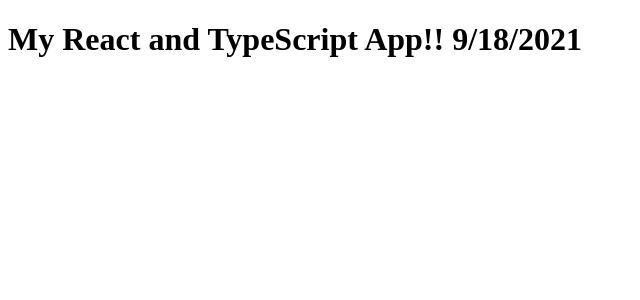
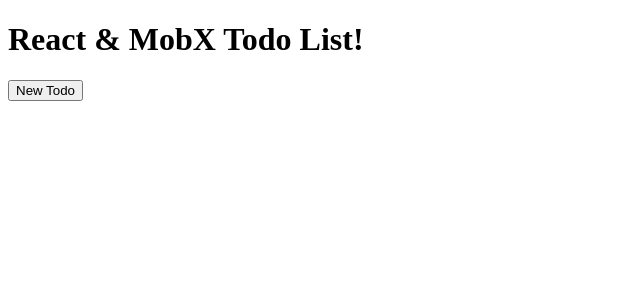
Before and after one commit to Simraki/tpu_rasp, a React (Create React App) app: page / in a window 1280 px wide. Shown: the top 300 px of the page, without its empty margins (0-640 px from the left). Built offline with nearby package versions, Linux system fonts and the light colour scheme.

Commit message:
1) update webpack.dev.config.ts 2) disable experimental decorators 3) add Todo functionality

```diff
--- /dev/null
+++ b/src/components/App.tsx
@@ -0,0 +1,13 @@
+import React from 'react'
+import TodoView from "./TodoView";
+import { TodoViewModel } from "./TodoViewModel";
+
+const App = (): JSX.Element => {
+    return (
+        <div className="container">
+            <TodoView viewModel={new TodoViewModel()}/>
+        </div>
+    )
+}
+
+export default App
--- /dev/null
+++ b/src/components/SingleTodoView.tsx
@@ -0,0 +1,30 @@
+import { observer } from "mobx-react";
+import React, { FC } from "react";
+import { TodoViewModel } from "./TodoViewModel";
+import { Todo } from "../entities/Todo";
+
+interface ISingleTodoViewProps {
+    viewModel: TodoViewModel,
+    todo: Todo
+}
+
+
+const SingleTodoView: FC<ISingleTodoViewProps> = ({viewModel, todo}) => {
+
+    return (
+        <p>
+            #{todo.id}
+            <strong>{todo.text}</strong>
+            <i>{todo.done ? 'DONE!' : ''}</i>
+
+            <br/>
+
+            <input type="checkbox" checked={todo.done} onChange={e => todo.setDone(e.target.checked)}/>
+            <input type="text" value={todo.text} onChange={e => todo.setText(e.target.value)}/>
+            <button onClick={() => viewModel.remove(todo)}>Delete</button>
+        </p>
+    )
+}
+
+
+export default observer(SingleTodoView)
--- /dev/null
+++ b/src/components/TodoView.tsx
@@ -0,0 +1,28 @@
+import React, { FC } from 'react'
+import { observer } from 'mobx-react'
+import { Todo } from "../entities/Todo";
+import { TodoViewModel } from "./TodoViewModel";
+import SingleTodoView from "./SingleTodoView";
+
+interface ITodoViewProps {
+    viewModel: TodoViewModel
+}
+
+const TodoView: FC<ITodoViewProps> = ({viewModel}) => {
+
+    return (
+        <div>
+            <h1>React & MobX Todo List!</h1>
+            <p>
+                <button onClick={() => viewModel.add()}>New Todo</button>
+                {/*<button onClick={() => vm.load()}>Reload Todos</button>*/}
+                {/*<button onClick={() => vm.save()}>Save Todos</button>*/}
+            </p>
+            {viewModel.todos.map((todo: Todo) => {
+                return (<SingleTodoView key={todo.id} viewModel={viewModel} todo={todo}/>)
+            })}
+        </div>
+    )
+}
+
+export default observer(TodoView)
--- /dev/null
+++ b/src/components/TodoViewModel.ts
@@ -0,0 +1,58 @@
+import { action, makeObservable, observable } from 'mobx'
+import { Todo } from '../entities/Todo'
+
+
+export class TodoViewModel {
+
+    constructor() {
+        makeObservable(this, {
+            todos: observable,
+            add: action,
+            remove:action
+        })
+    }
+
+    todos: Todo[] = []
+
+    add(): Todo {
+        const newTodo = new Todo()
+        this.todos.push(newTodo)
+        return newTodo
+    }
+
+
+    remove(todo: Todo): void {
+        const index = this.todos.indexOf(todo)
+        if (index > -1) {
+            this.todos.splice(index, 1)
+        }
+    }
+
+    // @action
+    // load(): void {
+    //     // if the browser has support for localStorage, try to retrieve the saved todos
+    //     if (window.localStorage) {
+    //         // const json = JSON.parse(window.localStorage.getItem("todos") || "[]")
+    //
+    //         // Notice: the todo => Todo.deserialize(todo) is an ES2015 arrow function
+    //         // this.todos = json.map(todo => Todo.deserialize(todo))
+    //     }
+    // }
+
+    // @action
+    // save(): void {
+    //     // are there invalid todos?
+    //     if (this.todos.filter(todo => !todo.isValid).length > 0) {
+    //         alert("Unable to save: There are invalid Todos.")
+    //     }
+    //
+    //     if (window.localStorage) {
+    //         // window.localStorage.setItem(
+    //         //     "todos",
+    //         //     JSON.stringify(
+    //         //         this.todos.map(todo => todo.serialize())
+    //         //     )
+    //         // )
+    //     }
+    // }
+}
--- /dev/null
+++ b/src/entities/Todo.ts
@@ -0,0 +1,40 @@
+import { action, computed, makeObservable, observable } from 'mobx'
+
+let _nextId = 0
+
+function nextId(): number {
+    _nextId++;
+    return _nextId
+}
+
+export class Todo {
+
+    constructor() {
+        makeObservable(this, {
+            text: observable,
+            done: observable,
+            isValid: computed,
+            setDone: action,
+            setText: action,
+        })
+    }
+
+    id = nextId()
+
+    text = ''
+
+    done = false
+
+    get isValid(): boolean {
+        return this.text !== ''
+    }
+
+    setDone(b: boolean): void {
+        this.done = b
+    }
+
+    setText(str: string): void {
+        this.text = str
+    }
+
+}
--- a/src/index.tsx
+++ b/src/index.tsx
@@ -1,16 +1,29 @@
-import React from "react";
-import ReactDOM from "react-dom";
+// import React from 'react';
+// import ReactDOM from 'react-dom';
+//
+// import { StoreProvider } from './contexts/StoreProvider';
+//
+// // import App from './App';
+//
+// const App = () => (
+//     <h1>
+//         My React and TypeScript App!!{" "}
+//         {new Date().toLocaleDateString()}
+//     </h1>
+// );
+//
+// ReactDOM.render(
+//     <React.StrictMode>
+//         <StoreProvider store={}>
+//             <App/>
+//         </StoreProvider>
+//     </React.StrictMode>,
+//     document.getElementById('root')
+// );
 
-const App = () => (
-    <h1>
-        My React and TypeScript App!!{" "}
-        {new Date().toLocaleDateString()}
-    </h1>
-);
+import React from 'react';
+// import 'babel-polyfill'
+import { render } from 'react-dom'
+import App from './components/App'
 
-ReactDOM.render(
-    <React.StrictMode>
-        <App />
-    </React.StrictMode>,
-    document.getElementById("root")
-);
+render(<App/>, document.getElementById('root'))
--- a/tsconfig.json
+++ b/tsconfig.json
@@ -11,7 +11,7 @@
     "esModuleInterop": true,
     "allowSyntheticDefaultImports": true,
     "strict": true,
-    "experimentalDecorators": true,
+    "experimentalDecorators": false,
     "forceConsistentCasingInFileNames": true,
     "noFallthroughCasesInSwitch": true,
     "moduleResolution": "node",
--- a/webpack.dev.config.ts
+++ b/webpack.dev.config.ts
@@ -20,16 +20,7 @@
             {
                 test: /\.(ts|js)x?$/i,
                 exclude: /node_modules/,
-                use: {
-                    loader: "babel-loader",
-                    options: {
-                        presets: [
-                            "@babel/preset-env",
-                            "@babel/preset-react",
-                            "@babel/preset-typescript",
-                        ],
-                    },
-                },
+                use: ['babel-loader']
             },
         ],
     },
```
Also changed, not shown: 1 other file (tests, documents, lock files or other folders).
